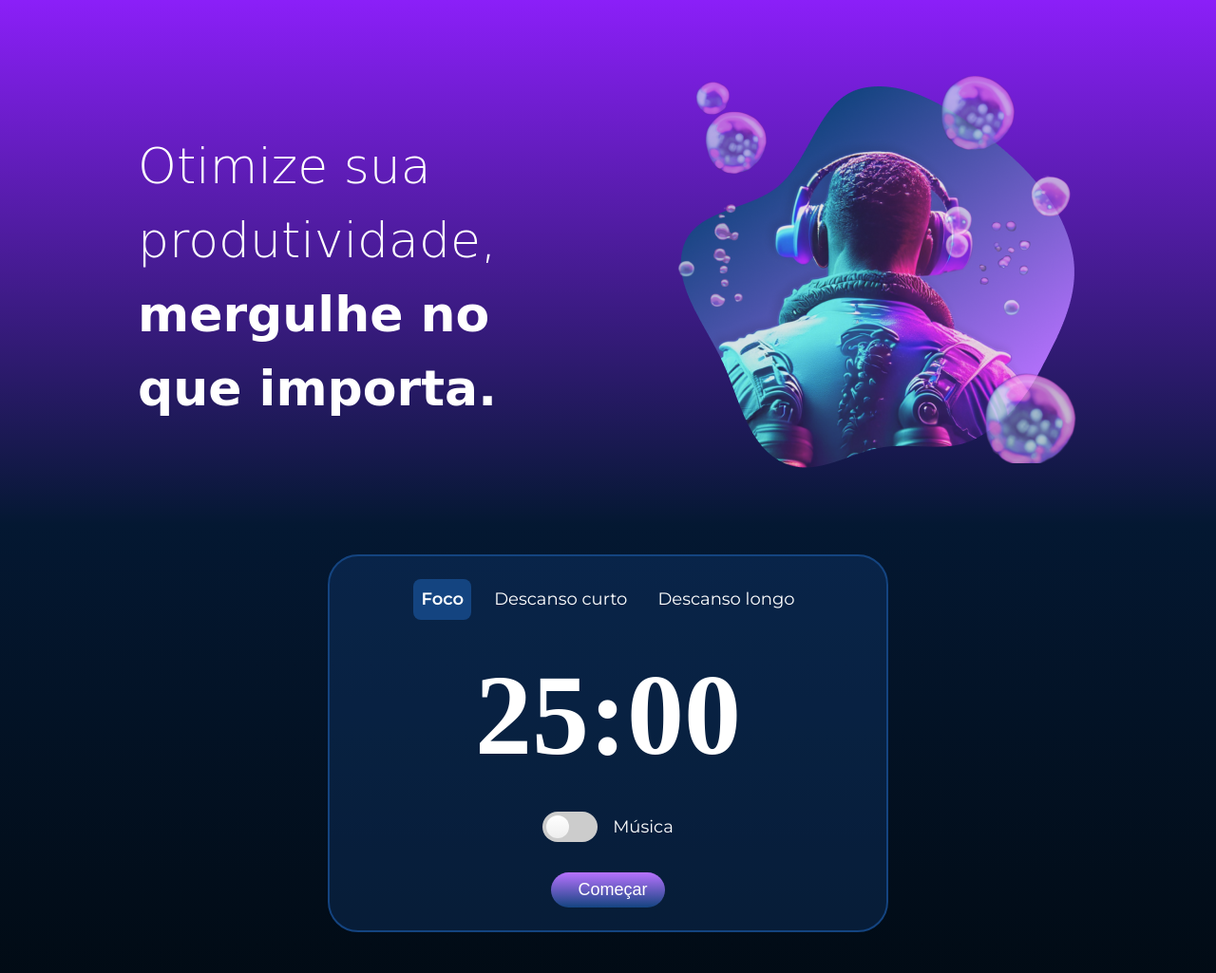
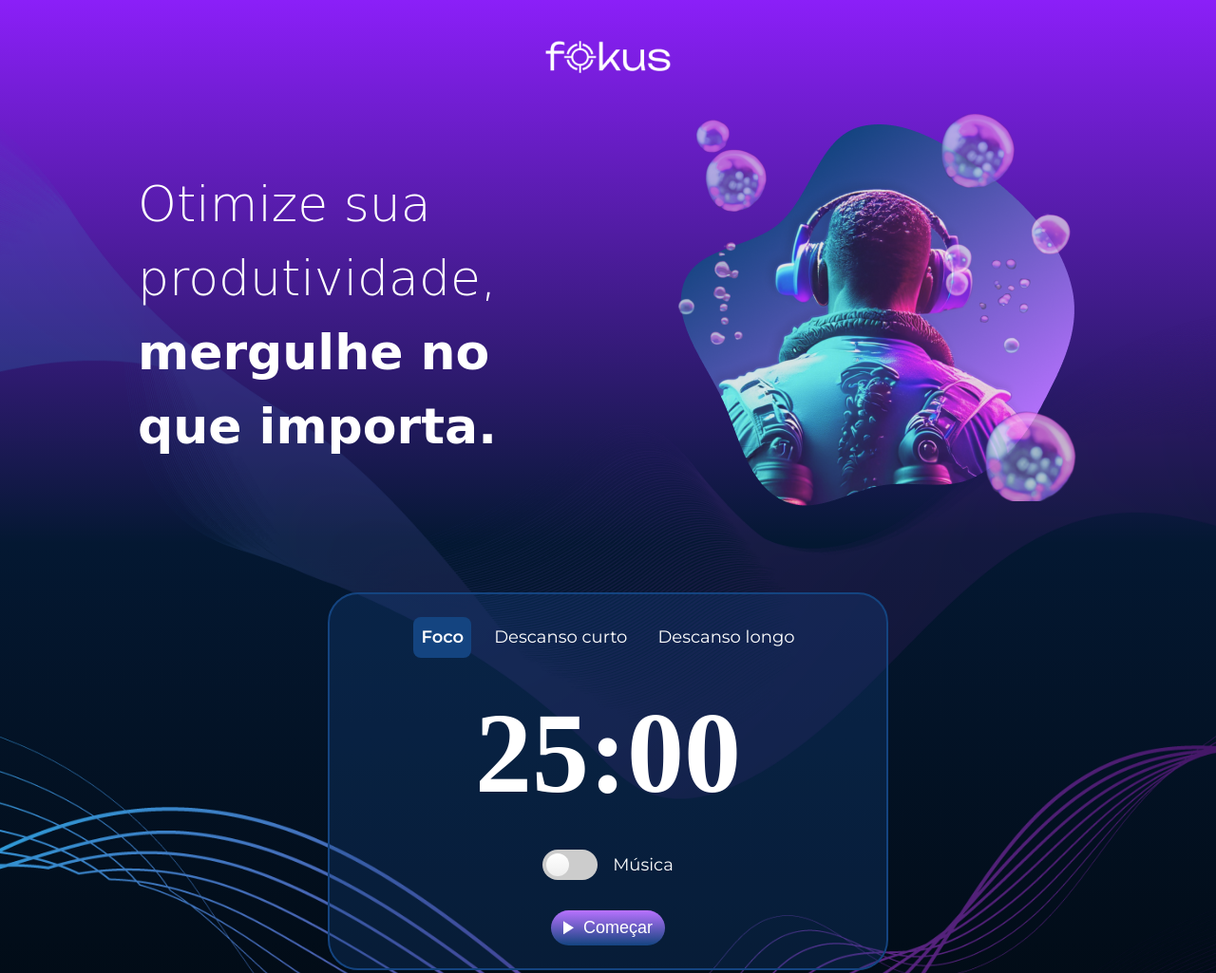
Before and after one commit to Antonybsb/projetoFokus, a plain HTML site: page index.html in a window 1280 px wide. Shown: the top 1025 px of the page at 95% size. Drawn offline with nearby package versions, Linux system fonts and the light colour scheme; the site is published under a folder, as on GitHub Pages, so addresses that start at the root find nothing; a web font is replaced by a local one.

Commit message:
Alterando o caminho das imagens no css

```diff
--- a/index.html
+++ b/index.html
@@ -22,7 +22,7 @@
     <main class="app">
         <header class="app__header">
             <figure class="app__logo-figure">
-                <img class="app__logo-image" src="/imagens/logo.png" alt="">
+                <img class="app__logo-image" src="imagens/logo.png" alt="">
             </figure>
         </header>
         <section class="app__section-banner-container">
@@ -66,7 +66,7 @@
                 </ul>
                 <div class="app__card-primary-button-wrapper">
                     <button id="start-pause" class="app__card-primary-button">
-                        <img class="app__card-primary-butto-icon" src="/imagens/play_arrow.png" alt="">
+                        <img class="app__card-primary-butto-icon" src="imagens/play_arrow.png" alt="">
                         <span>Começar</span>
                     </button>
                 </div>
--- a/styles.css
+++ b/styles.css
@@ -1,22 +1,37 @@
 :root {
   --color-primary: #123456;
-    --color-secondary: #FFF;
+  --color-secondary: #fff;
   --azul-royal: #144480;
-    --fundo-card-timer: rgba(20, 68, 128, 0.30);
-    --lils: #B872FF;
-    --linear-botes: linear-gradient(180deg, #B872FF 0%, #144480 100%);
+  --fundo-card-timer: rgba(20, 68, 128, 0.3);
+  --lils: #b872ff;
+  --linear-botes: linear-gradient(180deg, #b872ff 0%, #144480 100%);
 }
 
-[data-contexto="foco"] {
-    --main-bg-color: linear-gradient(180deg, #8B1FF8 0%, #041832 48.44%, #01080E 100%);
+[data-contexto='foco'] {
+  --main-bg-color: linear-gradient(
+    180deg,
+    #8b1ff8 0%,
+    #041832 48.44%,
+    #01080e 100%
+  );
 }
 
-[data-contexto="descanso-curto"] {
-    --main-bg-color: linear-gradient(180deg, #0F725C 0%, #041832 48.44%, #01080E 100%);
+[data-contexto='descanso-curto'] {
+  --main-bg-color: linear-gradient(
+    180deg,
+    #0f725c 0%,
+    #041832 48.44%,
+    #01080e 100%
+  );
 }
 
-[data-contexto="descanso-longo"] {
-    --main-bg-color: linear-gradient(180deg, #1875E9 0%, #041832 48.44%, #01080E 100%);
+[data-contexto='descanso-longo'] {
+  --main-bg-color: linear-gradient(
+    180deg,
+    #1875e9 0%,
+    #041832 48.44%,
+    #01080e 100%
+  );
 }
 
 * {
@@ -32,12 +47,17 @@ html {
 
 body {
   min-height: 100vh;
-    background: url("/imagens/pattern.png");
+  background: url('imagens/pattern.png');
   background-size: cover;
   background-repeat: no-repeat;
 }
 
-h1, h2, h3, h4, h5, h6 {
+h1,
+h2,
+h3,
+h4,
+h5,
+h6 {
   font-family: 'Unbounded', cursive;
 }
 
@@ -164,7 +184,7 @@ h1, h2, h3, h4, h5, h6 {
   padding: 2.8rem 6rem;
   justify-content: center;
   align-items: center;
-    background: #010B15;
+  background: #010b15;
 }
 
 .app__footer-text {
@@ -194,8 +214,9 @@ h1, h2, h3, h4, h5, h6 {
   transition: background 0.25s;
 }
 
-.toggle-switch:before, .toggle-switch:after {
-    content: "";
+.toggle-switch:before,
+.toggle-switch:after {
+  content: '';
 }
 
 .toggle-switch:before {
```
Lines whose indentation alone changed are shown as unchanged.
